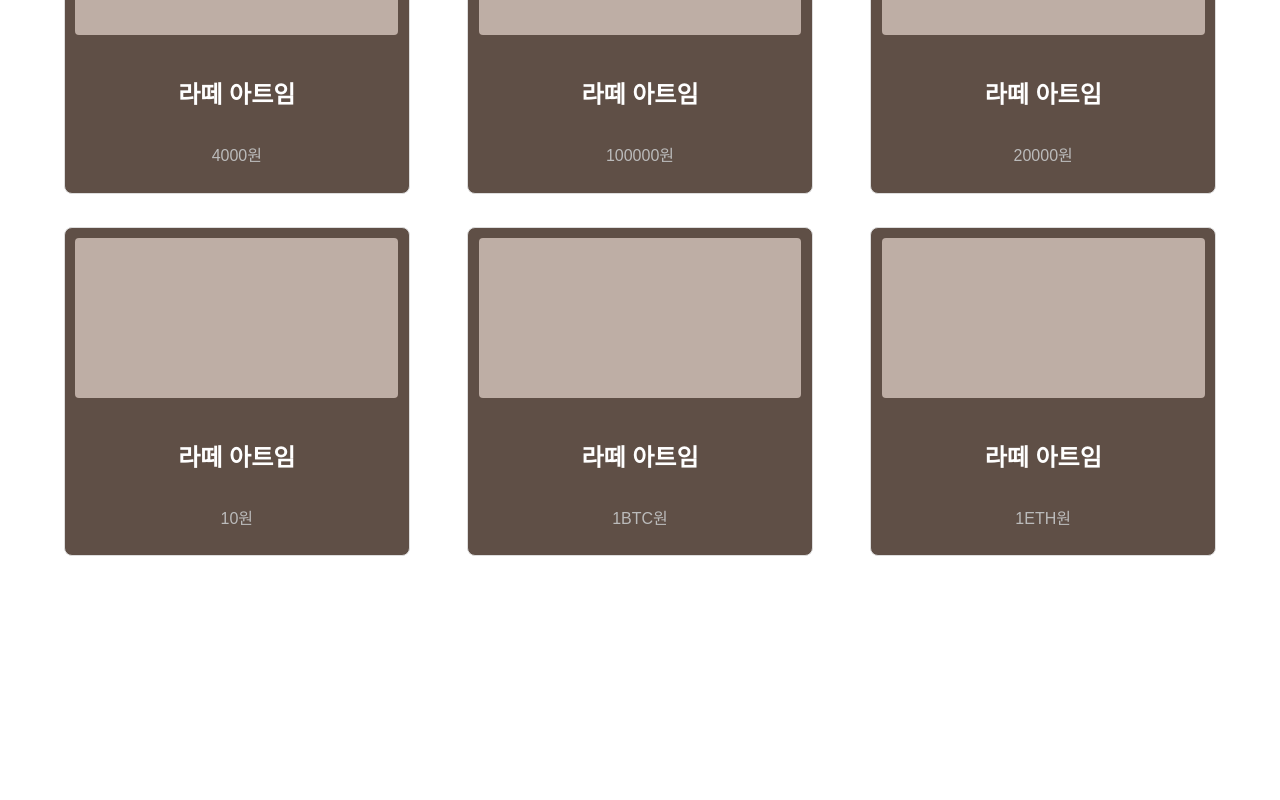
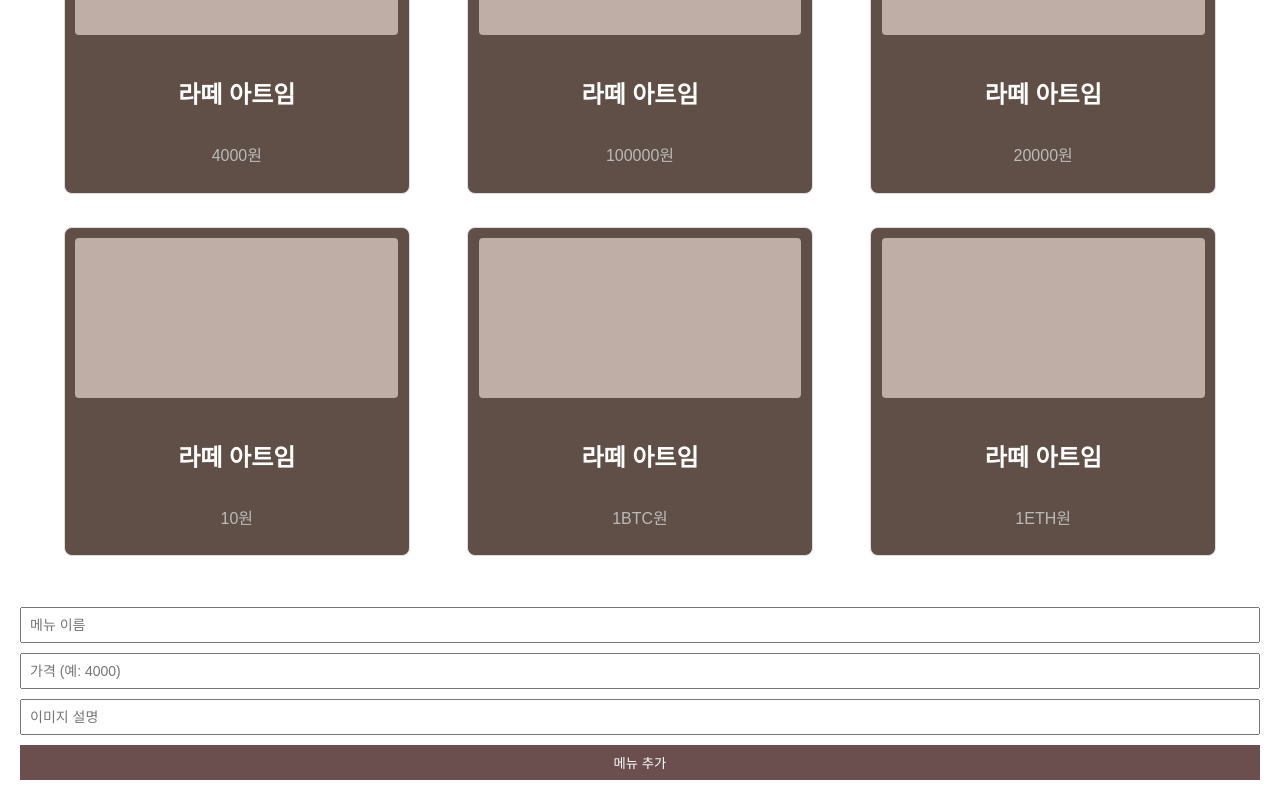
Before and after one commit to Const-Project/Team2-FE, a React (Vite) app: page / in a window 1280 px wide. Shown: the part 280-1080 px from the top of the page. Before the commit the page ends 867 px from the top, so only its background shows below. Built offline with nearby package versions, Linux system fonts and the light colour scheme.

Commit message:
feat: 03 메뉴 추가 기능 구현

```diff
--- a/src/App.jsx
+++ b/src/App.jsx
@@ -1,19 +1,36 @@
 import React, { useState } from "react";
 import Navbar from "./components/Navbar.jsx";
 import Menu from "./pages/Menu.jsx";
+import AddMenuForm from "./pages/AddMenuForm.jsx";
 import "./App.css";
 
 function App() {
   const [activeMenu, setActiveMenu] = useState("home");
+  const [drinks, setDrinks] = useState([
+    { name: "라떼 아트임", price: "4000", alt: "라떼 아트 1" },
+    { name: "라떼 아트임", price: "100000", alt: "라떼 아트 2" },
+    { name: "라떼 아트임", price: "20000", alt: "라떼 아트 3" },
+    { name: "라떼 아트임", price: "10", alt: "라떼 아트 4" },
+    { name: "라떼 아트임", price: "1BTC", alt: "라떼 아트 5" },
+    { name: "라떼 아트임", price: "1ETH", alt: "라떼 아트 6" },
+  ]);
+
+  const addDrink = (newDrink) => {
+    setDrinks([...drinks, newDrink]);
+  };
 
   return (
     <div className="App">
       <header className="header">
-        <div className="logo"><img src="../public/CPLOGO.png"></img>Const Future</div>
+        <div className="logo">
+          <img src="../public/CPLOGO.png" alt="로고" />
+          Const Future
+        </div>
         <Navbar activeMenu={activeMenu} setActiveMenu={setActiveMenu} />
         <button className="login-button">로그인</button>
       </header>
-      <Menu />
+      <Menu drinks={drinks} />
+      <AddMenuForm addDrink={addDrink} />
     </div>
   );
 }
--- /dev/null
+++ b/src/pages/AddMenuForm.css
@@ -0,0 +1,23 @@
+.add-menu-form {
+display: flex;
+flex-direction: column;
+margin: 20px;
+}
+
+.add-menu-form input {
+margin-bottom: 10px;
+padding: 8px;
+font-size: 14px;
+}
+
+.add-menu-form button {
+padding: 8px;
+background-color: #6b4f4f;
+color: white;
+border: none;
+cursor: pointer;
+}
+
+.add-menu-form button:hover {
+background-color: #5a3f3f;
+}
--- /dev/null
+++ b/src/pages/AddMenuForm.jsx
@@ -0,0 +1,46 @@
+import React, { useState } from "react";
+import "./AddMenuForm.css";
+
+function AddMenuForm({ addDrink }) {
+    const [name, setName] = useState("");
+    const [price, setPrice] = useState("");
+    const [alt, setAlt] = useState("");
+
+    const handleSubmit = (e) => {
+    e.preventDefault();
+    if (name && price && alt) {
+        addDrink({ name, price, alt });
+        setName("");
+        setPrice("");
+        setAlt("");
+    } else {
+        alert("모든 필드를 입력해주세요!");
+    }
+    };
+
+    return (
+    <form className="add-menu-form" onSubmit={handleSubmit}>
+        <input
+        type="text"
+        placeholder="메뉴 이름"
+        value={name}
+        onChange={(e) => setName(e.target.value)}
+        />
+        <input
+        type="text"
+        placeholder="가격 (예: 4000)"
+        value={price}
+        onChange={(e) => setPrice(e.target.value)}
+        />
+        <input
+        type="text"
+        placeholder="이미지 설명"
+        value={alt}
+        onChange={(e) => setAlt(e.target.value)}
+        />
+        <button type="submit">메뉴 추가</button>
+    </form>
+    );
+}
+
+export default AddMenuForm;
--- a/src/pages/Menu.jsx
+++ b/src/pages/Menu.jsx
@@ -2,20 +2,16 @@ import React from "react";
 import DrinkCard from "./DrinkCard";
 import "./Menu.css";
 
-function Menu() {
-    const drinks = [
-    { name: "라떼 아트임", price: "4000", alt: "라떼 아트 1" },
-    { name: "라떼 아트임", price: "100000", alt: "라떼 아트 2" },
-    { name: "라떼 아트임", price: "20000", alt: "라떼 아트 3" },
-    { name: "라떼 아트임", price: "10", alt: "라떼 아트 4" },
-    { name: "라떼 아트임", price: "1BTC", alt: "라떼 아트 5" },
-    { name: "라떼 아트임", price: "1ETH", alt: "라떼 아트 6" },
-    ];
-
+function Menu({ drinks }) {
     return (
     <div className="menu">
         {drinks.map((drink, index) => (
-        <DrinkCard key={index} name={drink.name} price={drink.price} alt={drink.alt} />
+        <DrinkCard
+            key={index}
+            name={drink.name}
+            price={drink.price}
+            alt={drink.alt}
+        />
         ))}
     </div>
     );
```
